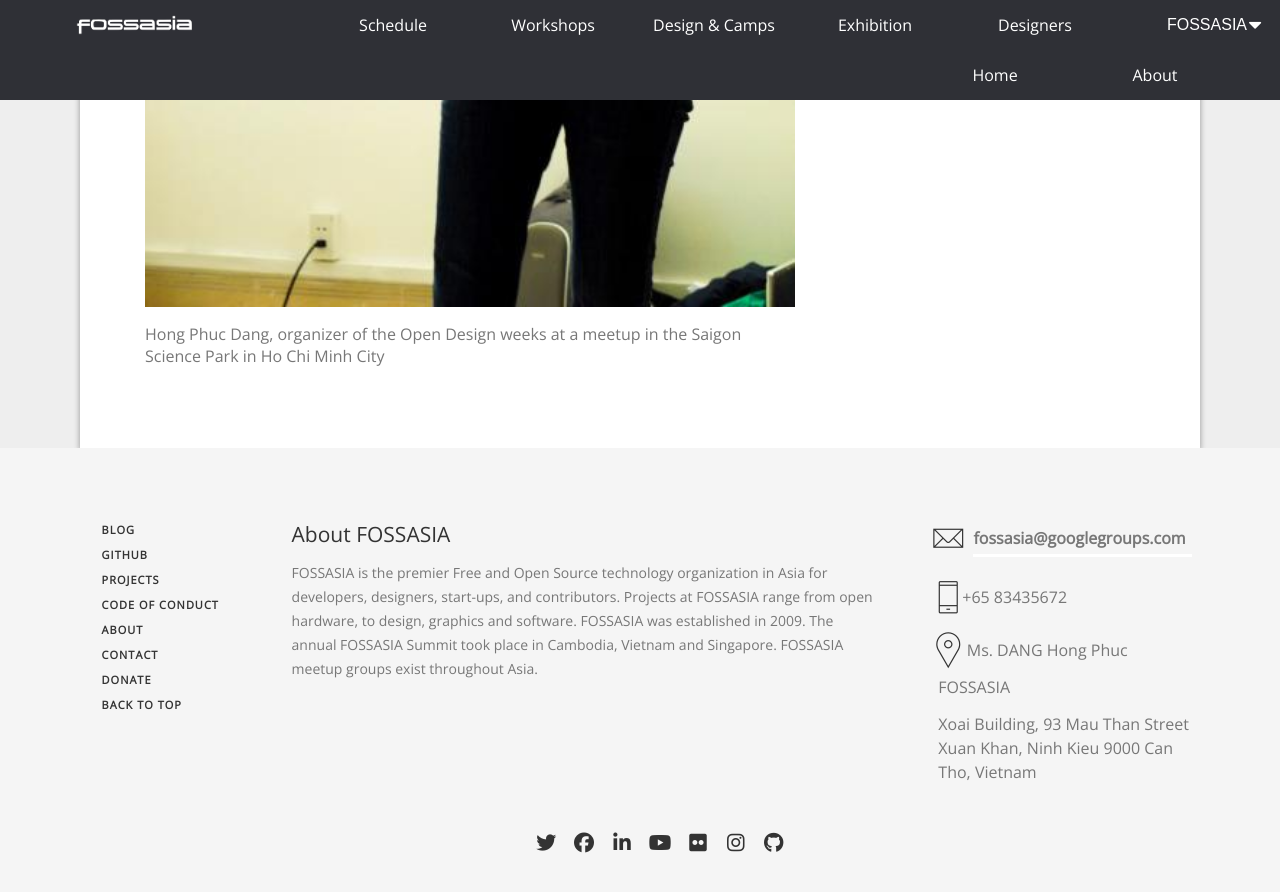
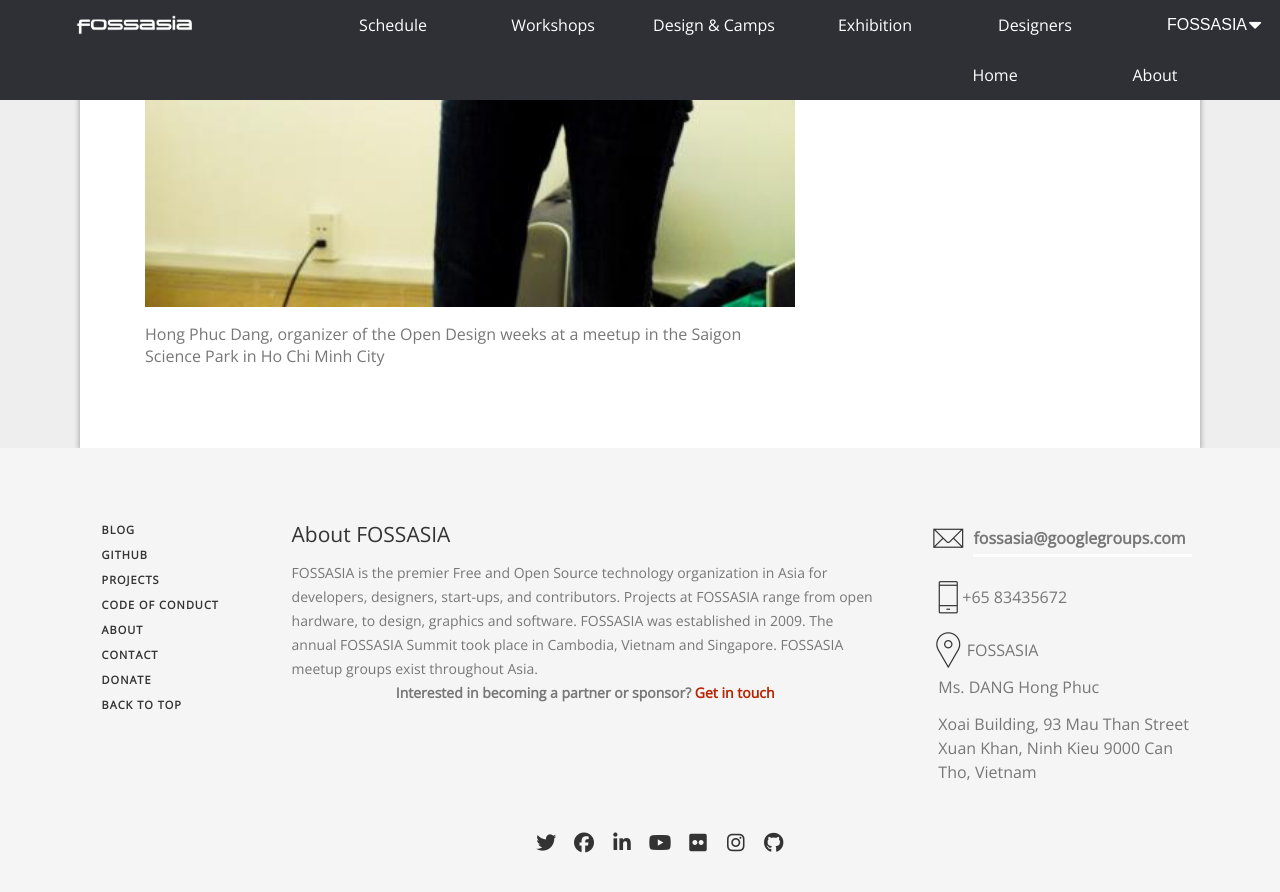
Before and after one commit to fossasia/2012.fossasia.org, a Jekyll site: the page built from index.md, in a window 1280 px wide and 900 px high, scrolled down 8813 px. Shown: the top 892 px of the window. Built offline with Jekyll 4.4.1, drawn with Linux system fonts in a browser that asks for light colours; nearby versions of some CDN libraries; some web fonts are replaced.

Commit message:
Footer improvement GCI task

```diff
--- a/_includes/footer.html
+++ b/_includes/footer.html
@@ -32,8 +32,14 @@
 			<div id="DIV_22">
 				 <span id="SPAN_23">About FOSSASIA</span>
 				<p id="P_24">
-					FOSSASIA is the premier Free and Open Source technology organization in Asia for developers, designers, start-ups, and contributors. Projects at FOSSASIA range from open hardware, to design, graphics and software. FOSSASIA was established in 2009. The annual FOSSASIA Summit took place in Cambodia, Vietnam and Singapore. FOSSASIA meetup groups exist throughout Asia.
+					FOSSASIA is the premier Free and Open Source technology organization in Asia for developers, designers, start-ups, and contributors. Projects at FOSSASIA range from open hardware, to design, graphics and software. FOSSASIA was established in 2009. The annual FOSSASIA Summit took place in Cambodia, Vietnam and Singapore. FOSSASIA meetup groups exist throughout Asia.<br>
+
 				</p>
+<div class="row">
+						<div class="col-sm-12 text-center">
+							<span><center><b>Interested in becoming a partner or sponsor? <a href="mailto:contact@fossasia.org" target="_self">Get in touch</a></b></center></span>
+						</div>
+					</div>
 			</div>
 			<div id="DIV_25">
 				<ul id="UL_26">
@@ -44,10 +50,10 @@
 						<i id="I_32"></i>&nbsp;<span id="SPAN_33">+65 83435672</span>
 					</li>
 					<li id="LI_34">
-						<i id="I_35"></i>&nbsp;<span id="SPAN_36">Ms. DANG Hong Phuc</span>
+						<i id="I_35"></i>&nbsp;<span id="SPAN_36">FOSSASIA</span>
 					</li>
 					<li id="LI_37">
-						<span id="SPAN_38">FOSSASIA</span>
+						<span id="SPAN_29">Ms. DANG Hong Phuc</span>
 					</li>
 					<li id="LI_39">
 						<span id="SPAN_40">Xoai Building, 93 Mau Than Street Xuan Khan, Ninh Kieu 9000 Can Tho, Vietnam</span>
```
